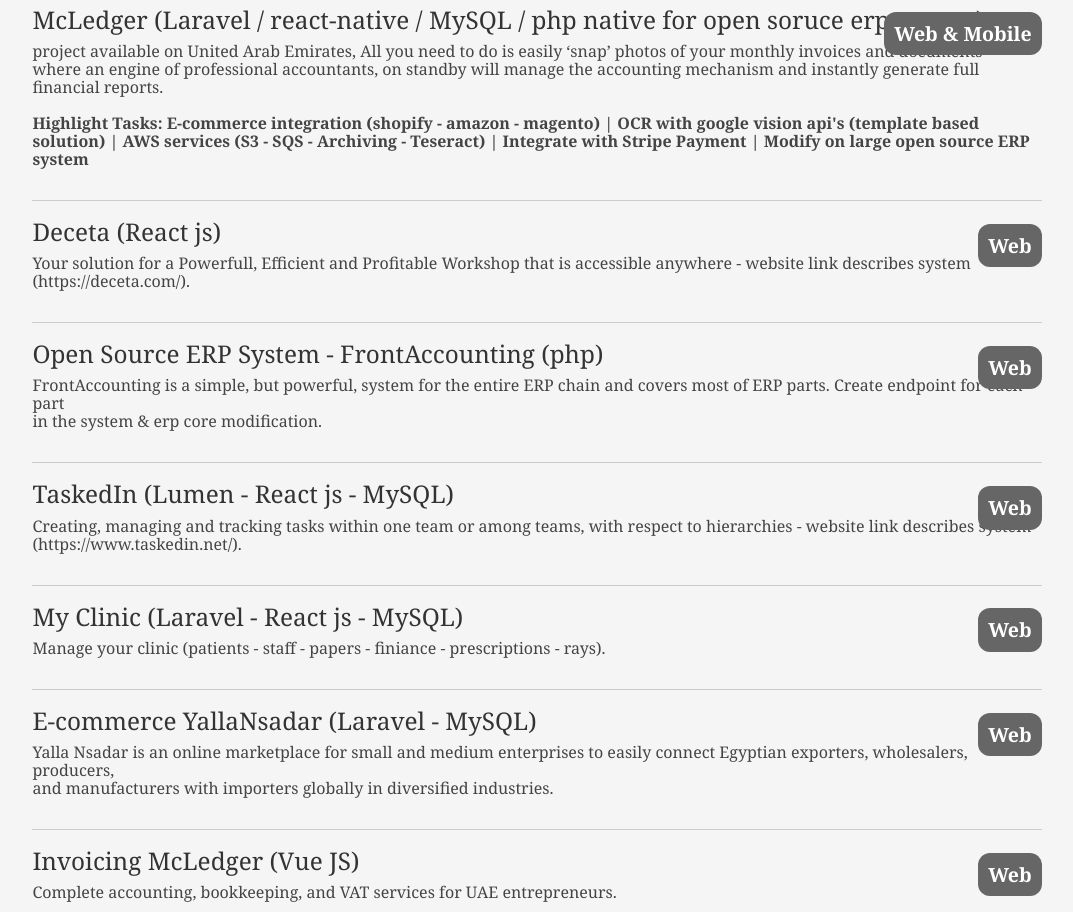
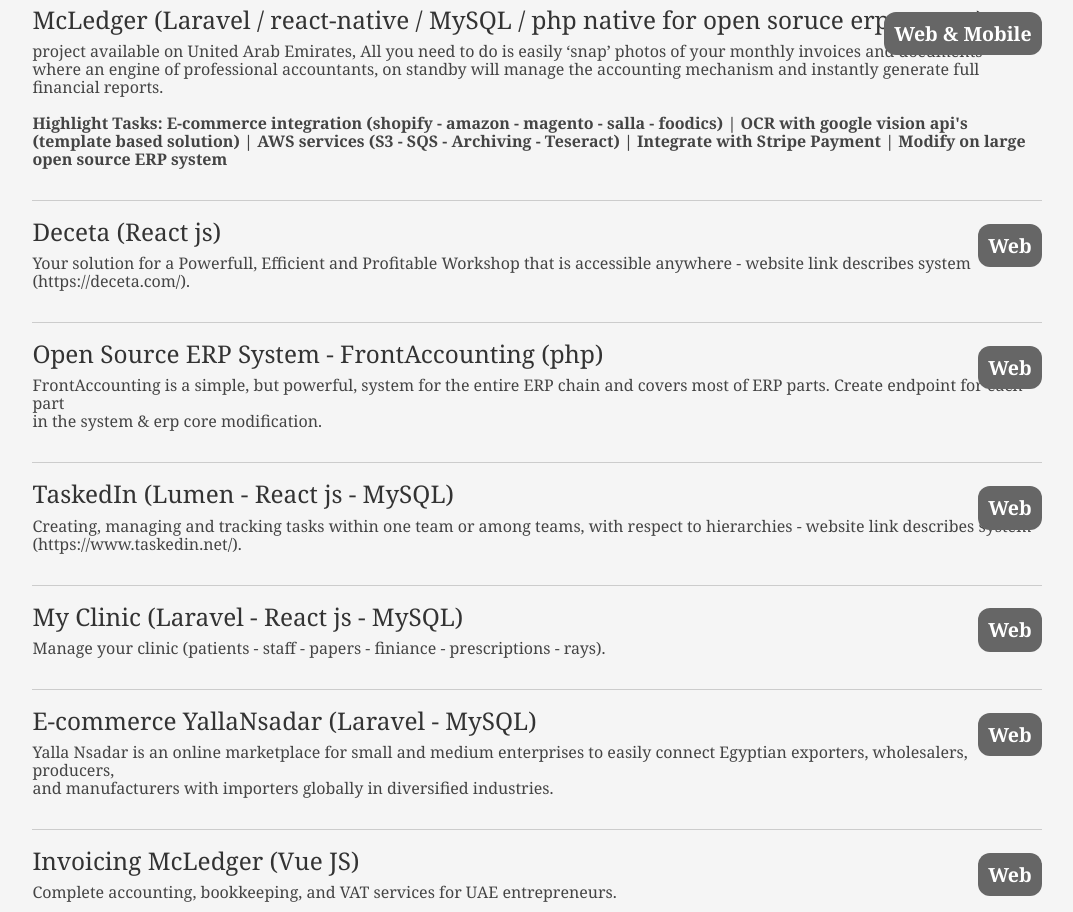
Before and after one commit to SherifMega/cv, a plain HTML site: page index.html in a window 1280 px wide. Shown: the part 1932-2844 px from the top of the page, without its empty margins (103-1176 px from the left). Drawn offline with nearby package versions, Linux system fonts and the light colour scheme.

Commit message:
add new integrations

```diff
--- a/index.html
+++ b/index.html
@@ -291,7 +291,7 @@
                          on standby will manage the accounting mechanism and instantly generate full financial reports.
                        <br><br>
                          <span class="font-weight-bold">
-                            Highlight Tasks: E-commerce integration (shopify - amazon - magento) | OCR with google vision api's (template based solution) |
+                            Highlight Tasks: E-commerce integration (shopify - amazon - magento - salla - foodics) | OCR with google vision api's (template based solution) |
                             AWS services (S3 - SQS - Archiving - Teseract) | Integrate with Stripe Payment | Modify on large open source ERP system
                         </span>
                     </p>
```
